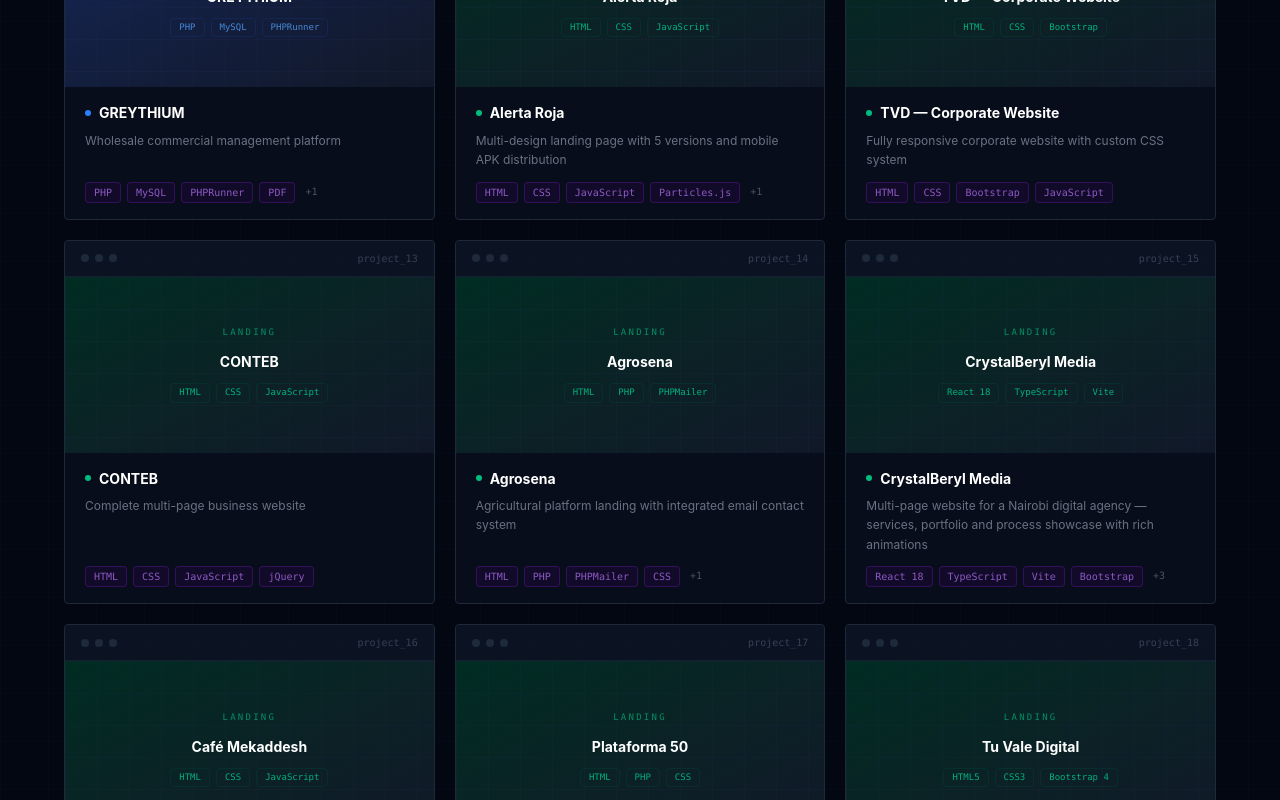
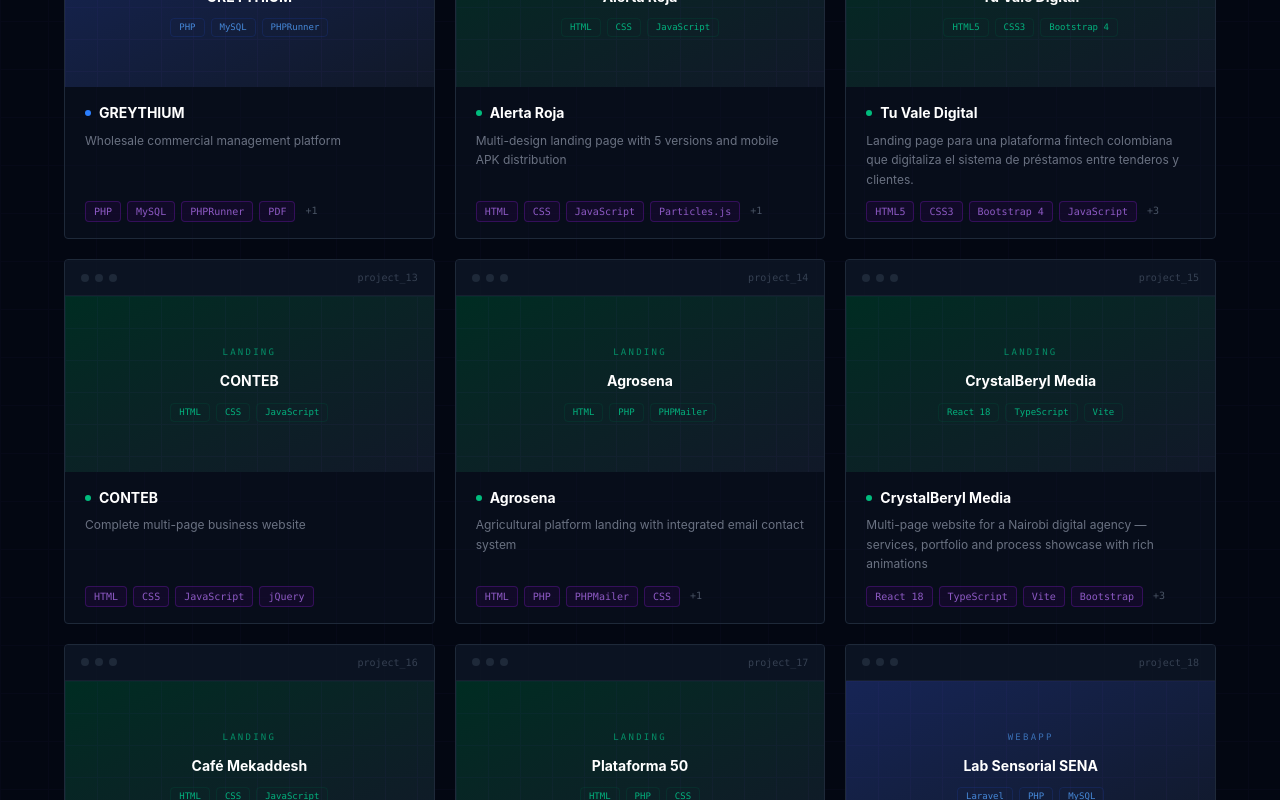
Before and after one commit to HannerB/PORTFOLIO, a React (Vite) app: page / in a window 1280 px wide. Shown: the part 5360-6160 px from the top of the page. Built offline with nearby package versions, Linux system fonts and the light colour scheme.

Commit message:
FIX: Update TVD entry — correct data and remove duplicate

```diff
--- a/src/data/projects.js
+++ b/src/data/projects.js
@@ -419,29 +419,57 @@ export const projects = [
     {
         slug: "tvd",
         category: "landing",
-        year: "2023",
-        title: "TVD — Corporate Website",
-        tagline: "Fully responsive corporate website with custom CSS system",
-        image: "https://picsum.photos/seed/tvdsite/1200/600",
+        year: "Apr 9 – Apr 25, 2024",
+        title: "Tu Vale Digital",
+        tagline: "Landing page para una plataforma fintech colombiana que digitaliza el sistema de préstamos entre tenderos y clientes.",
+        image: "https://picsum.photos/seed/tuvale/1200/600",
         screenshots: [],
-        github: "https://github.com/HannerB/TVD",
-        githubPrivate: false,
-        link: "",
-        tags: ["HTML", "CSS", "Bootstrap", "JavaScript"],
+        github: PROFILE,
+        githubPrivate: true,
+        link: "https://tvd.hanner.dev",
+        tags: ["HTML5", "CSS3", "Bootstrap 4", "JavaScript", "jQuery", "AOS", "Font Awesome"],
         overview:
-            "A multi-page corporate website with a custom CSS architecture built on top of Bootstrap. Features a full brand identity system, structured page hierarchy and a responsive layout tested across multiple breakpoints.",
-        problem: "Deliver a professional multi-page corporate presence with consistent branding and full responsiveness without a JS framework.",
-        role: "Frontend developer. Structured the HTML page hierarchy, built the custom CSS layer for brand styling, and ensured responsiveness across desktop, tablet and mobile breakpoints.",
+            "Landing page desarrollada para Tu Vale Digital, una startup fintech colombiana que reemplaza los vales físicos de crédito con una aplicación móvil. El sitio comunica la propuesta de valor de la plataforma, guía al usuario a través del proceso de registro y descarga de la app, y presenta métricas de impacto: más de 55,000 clientes y $249M+ en transacciones procesadas.\n\nEl diseño está orientado a tenderos colombianos, con un lenguaje claro y accesible. Incluye secciones de visión/misión, proceso de uso en 4 pasos, tabla de tarifas, preguntas frecuentes y carrusel de testimonios.",
+        problem:
+            "Tu Vale Digital necesitaba una presencia web que explicara su producto a un público no técnico (pequeños comerciantes), transmitiera confianza como plataforma financiera e impulsara las descargas de su app en Google Play. No existía un sitio que articulara claramente la diferencia entre el sistema físico de vales y la solución digital.",
+        role: "Desarrollé el landing completo desde cero: maquetación multi-página responsive con Bootstrap, animaciones de scroll con AOS, contador animado de estadísticas, acordeón de FAQ, carrusel de testimonios, tabla de precios y formularios de registro y login.",
         features: [
-            { title: "Multi-page structure", description: "Separate HTML pages for home, about, services and contact — each consistent with the brand system." },
-            { title: "Custom CSS architecture", description: "Three-layer CSS approach: Bootstrap grid foundation, custom style.css for brand, and special-classes.css for utility overrides." },
-            { title: "Responsive design", description: "Dedicated responsive.css file handling layout adjustments across multiple breakpoints." },
-            { title: "Brand identity integration", description: "Custom logo variants (SVG, PNG) and brand colors applied consistently across all pages." },
+            {
+                title: "Diseño responsive multi-página",
+                description: "10 páginas interconectadas (home, about, servicios, precios, FAQ, contacto, equipo, login, registro, coming soon) con navegación y estilos consistentes.",
+            },
+            {
+                title: "Animaciones de scroll (AOS)",
+                description: "Elementos con efectos fade-up, fade-right y fade-down activados al hacer scroll, mejorando la experiencia de lectura del contenido.",
+            },
+            {
+                title: "Contador animado de métricas",
+                description: "Contador jQuery que anima los números de impacto (55,000+ clientes, $249M+ en transacciones) al entrar en el viewport.",
+            },
+            {
+                title: "FAQ con acordeón",
+                description: "Preguntas frecuentes organizadas por categorías (métodos de pago, metodología de préstamos, alianzas) usando el componente collapse de Bootstrap.",
+            },
+            {
+                title: "Tabla de tarifas",
+                description: "Página de precios con los distintos métodos de pago disponibles y sus comisiones, presentada de forma clara y comparativa.",
+            },
+            {
+                title: "Integración con Google Play",
+                description: "CTA directo hacia la descarga de la app en Google Play Store, objetivo principal de conversión del sitio.",
+            },
         ],
-        stack: { frontend: ["HTML5", "CSS3", "Bootstrap 5", "JavaScript"] },
+        stack: {
+            base: ["HTML5", "CSS3"],
+            styling: ["Bootstrap 4.5", "CSS Variables", "Google Fonts (Barlow, Jost, Oxygen)"],
+            animation: ["AOS 2.3.1", "Magnific Popup 1.1.0"],
+            scripts: ["jQuery 3.6.0", "Bootstrap JS"],
+            ui: ["Font Awesome 6.1.1"],
+        },
         highlights: [
-            "Three-file CSS architecture keeps concerns separated: base brand styles, layout rules and utility overrides — making future style changes predictable.",
-            "SVG logo files enable crisp rendering at any screen size or resolution without quality loss.",
+            "Arquitectura multi-página con assets compartidos entre todas las vistas, manteniendo consistencia visual sin framework de componentes.",
+            "Paleta de color definida con CSS custom properties para consistencia de marca en las 10 páginas.",
+            "Contador jQuery activado solo cuando los elementos son visibles en el viewport, evitando animaciones perdidas en carga inicial.",
         ],
     },
     {
@@ -605,62 +633,6 @@ export const projects = [
         ],
     },
     {
-        slug: "tu-vale-digital",
-        category: "landing",
-        year: "Apr 9 – Apr 25, 2024",
-        title: "Tu Vale Digital",
-        tagline: "Landing page para una plataforma fintech colombiana que digitaliza el sistema de préstamos entre tenderos y clientes.",
-        image: "https://picsum.photos/seed/tuvale/1200/600",
-        screenshots: [],
-        github: PROFILE,
-        githubPrivate: true,
-        link: "https://tvd.hanner.dev",
-        tags: ["HTML5", "CSS3", "Bootstrap 4", "JavaScript", "jQuery", "AOS", "Font Awesome"],
-        overview:
-            "Landing page desarrollada para Tu Vale Digital, una startup fintech colombiana que reemplaza los vales físicos de crédito con una aplicación móvil. El sitio comunica la propuesta de valor de la plataforma, guía al usuario a través del proceso de registro y descarga de la app, y presenta métricas de impacto: más de 55,000 clientes y $249M+ en transacciones procesadas.\n\nEl diseño está orientado a tenderos colombianos, con un lenguaje claro y accesible. Incluye secciones de visión/misión, proceso de uso en 4 pasos, tabla de tarifas, preguntas frecuentes y carrusel de testimonios.",
-        problem:
-            "Tu Vale Digital necesitaba una presencia web que explicara su producto a un público no técnico (pequeños comerciantes), transmitiera confianza como plataforma financiera e impulsara las descargas de su app en Google Play. No existía un sitio que articulara claramente la diferencia entre el sistema físico de vales y la solución digital.",
-        role: "Desarrollé el landing completo desde cero: maquetación multi-página responsive con Bootstrap, animaciones de scroll con AOS, contador animado de estadísticas, acordeón de FAQ, carrusel de testimonios, tabla de precios y formularios de registro y login.",
-        features: [
-            {
-                title: "Diseño responsive multi-página",
-                description: "10 páginas interconectadas (home, about, servicios, precios, FAQ, contacto, equipo, login, registro, coming soon) con navegación y estilos consistentes.",
-            },
-            {
-                title: "Animaciones de scroll (AOS)",
-                description: "Elementos con efectos fade-up, fade-right y fade-down activados al hacer scroll, mejorando la experiencia de lectura del contenido.",
-            },
-            {
-                title: "Contador animado de métricas",
-                description: "Contador jQuery que anima los números de impacto (55,000+ clientes, $249M+ en transacciones) al entrar en el viewport.",
-            },
-            {
-                title: "FAQ con acordeón",
-                description: "Preguntas frecuentes organizadas por categorías (métodos de pago, metodología de préstamos, alianzas) usando el componente collapse de Bootstrap.",
-            },
-            {
-                title: "Tabla de tarifas",
-                description: "Página de precios con los distintos métodos de pago disponibles y sus comisiones, presentada de forma clara y comparativa.",
-            },
-            {
-                title: "Integración con Google Play",
-                description: "CTA directo hacia la descarga de la app en Google Play Store, objetivo principal de conversión del sitio.",
-            },
-        ],
-        stack: {
-            base: ["HTML5", "CSS3"],
-            styling: ["Bootstrap 4.5", "CSS Variables", "Google Fonts (Barlow, Jost, Oxygen)"],
-            animation: ["AOS 2.3.1", "Magnific Popup 1.1.0"],
-            scripts: ["jQuery 3.6.0", "Bootstrap JS"],
-            ui: ["Font Awesome 6.1.1"],
-        },
-        highlights: [
-            "Arquitectura multi-página con assets compartidos entre todas las vistas, manteniendo consistencia visual sin framework de componentes.",
-            "Paleta de color definida con CSS custom properties para consistencia de marca en las 10 páginas.",
-            "Contador jQuery activado solo cuando los elementos son visibles en el viewport, evitando animaciones perdidas en carga inicial.",
-        ],
-    },
-    {
         slug: "lab-sensorial-sena",
         category: "webapp",
         year: "2024",
```
